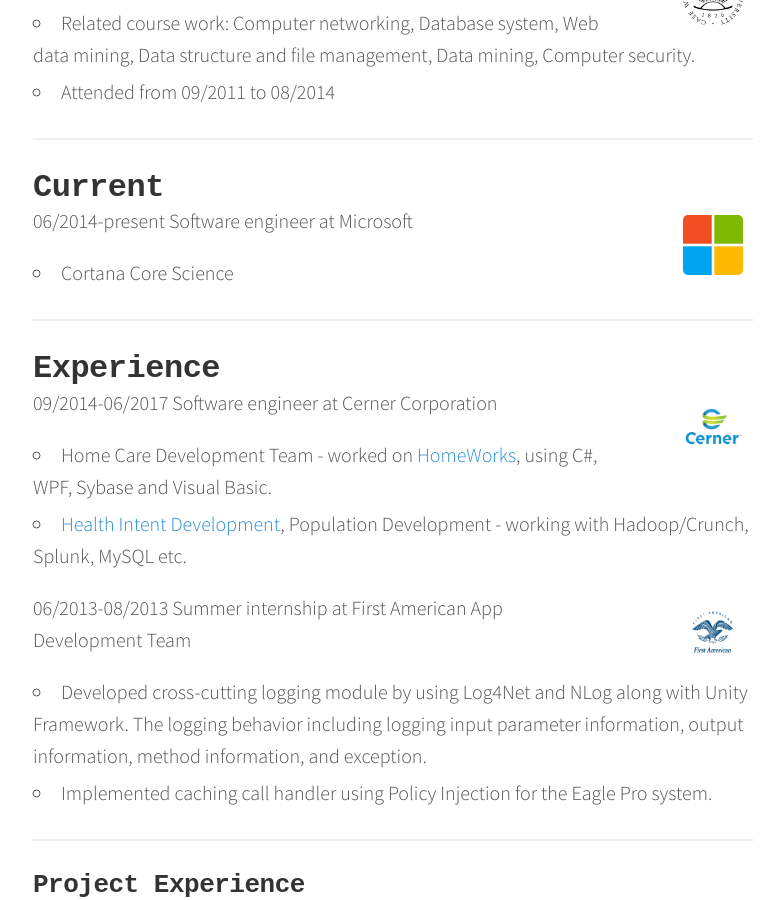
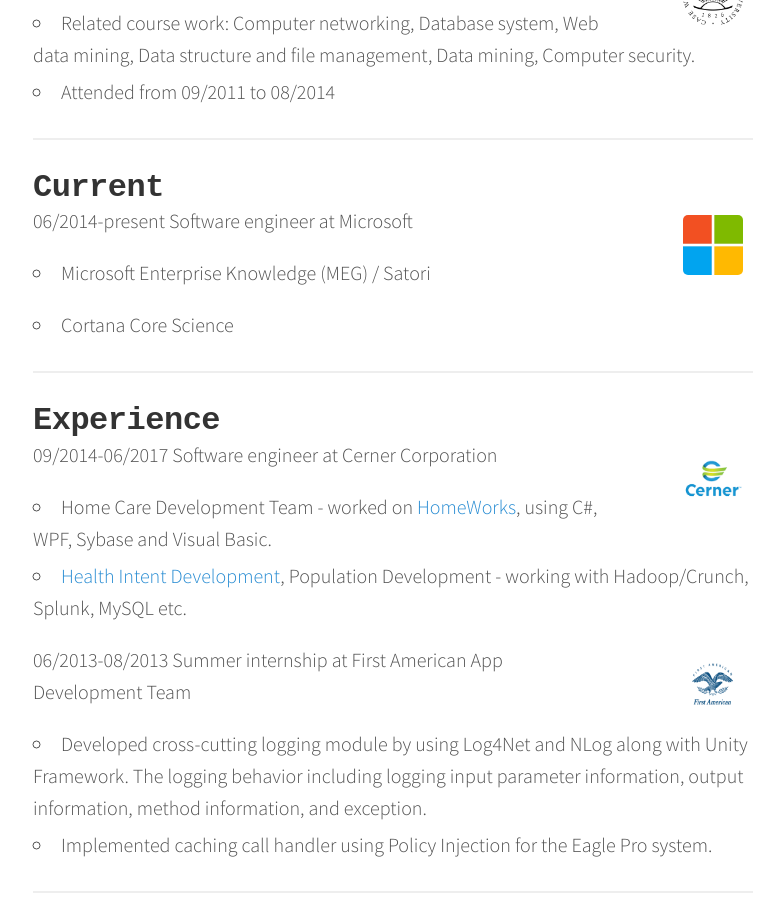
Before and after one commit to ilikeeatingrice/ilikeeatingrice.github.io, a Jekyll site: the page built from about.html, in a window 1280 px wide and 900 px high, scrolled down 737 px. Shown: the whole window, without its empty margins (247-1031 px from the left). Built offline with Jekyll 4.4.1, drawn with Linux system fonts in a browser that asks for light colours; nearby versions of some CDN libraries.

Commit message:
update team at work

```diff
--- a/about.html
+++ b/about.html
@@ -39,6 +39,9 @@
       <img class="logo" id ="microsoft" name = "microsoft" src="/static/microsoft.jpg">
       <p>06/2014-present Software engineer at Microsoft</p>
       <ul>
+        <li>Microsoft Enterprise Knowledge (MEG) / Satori</li>
+      </ul>
+      <ul>
         <li>Cortana Core Science</li>
       </ul>
     </div>
```
